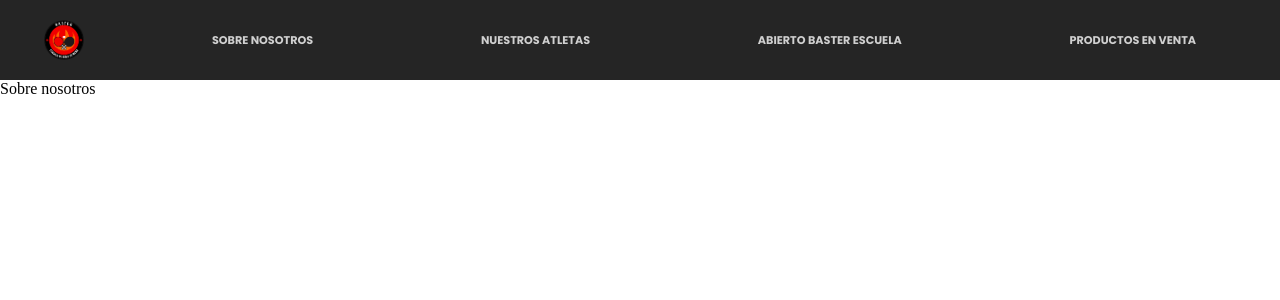
After one commit to JorgePasco1/baster-escuela-website, a Flask app: page /about in a window 1280 px wide. The commit adds this page. Shown: the top 300 px of the page. Run offline with Flask 2, Linux system fonts and the light colour scheme.

Commit message:
add common layout and header
also fix typos

```diff
--- a/app.py
+++ b/app.py
@@ -4,6 +4,8 @@ app = Flask(__name__)
 app.config["TEMPLATES_AUTO_RELOAD"] = True
 
 # Ensure responses aren't cached
+
+
 @app.after_request
 def after_request(response):
     response.headers["Cache-Control"] = "no-cache, no-store, must-revalidate"
@@ -11,6 +13,12 @@ def after_request(response):
     response.headers["Pragma"] = "no-cache"
     return response
 
+
 @app.route('/')
 def home():
     return render_template("index.html")
+
+
+@app.route('/about')
+def about():
+    return render_template("about.html", active="about")
--- /dev/null
+++ b/static/styles/shared.css
@@ -0,0 +1,59 @@
+:root {
+    --main-red: #D74000;
+    --main-orange: #E57D02;
+    --dark-gray: #252525;
+    --super-light-gray: #FCFCFC;
+    --light-gray: #D0D0D0;
+}
+
+* {
+    margin: 0;
+    padding: 0;
+}
+
+nav {
+    width: 100%;
+    height: 5rem;
+    background-color: var(--dark-gray);
+    color: var(--light-gray);
+    display: flex;
+    align-items: center;
+    font-family: Poppins;
+    font-weight: 700;
+    font-size: .7rem;
+}
+
+.menu-container {
+    height: 100%;
+    display: flex;
+    justify-content: space-around;
+    align-items: center;
+}
+
+.img-cont {
+    flex-basis: 10%;
+}
+
+.items-cont {
+    flex-basis: 90%;
+}
+
+.img-cont>a {
+    height: 100%;
+    display: flex;
+    align-items: center;
+}
+
+.menu-container>a>img {
+    height: 70%;
+    width: auto;
+}
+
+.menu-container>a {
+    color: inherit;
+    text-decoration: none;
+}
+
+.active {
+    color: var(--main-orange)
+}
--- /dev/null
+++ b/templates/about.html
@@ -0,0 +1,9 @@
+{% extends "layout.html" %}
+
+{% block title %}
+Sobre nosotros
+{% endblock %}
+
+{% block main %}
+Sobre nosotros
+{% endblock %}
--- /dev/null
+++ b/templates/layout.html
@@ -0,0 +1,33 @@
+<!DOCTYPE html>
+<html lang="en">
+
+<head>
+    <meta charset="UTF-8">
+    <meta name="viewport" content="width=device-width, initial-scale=1.0">
+    <link
+        href="https://fonts.googleapis.com/css2?family=Montserrat:wght@500&family=Poppins:wght@600;700;800&display=swap"
+        rel="stylesheet">
+    <link rel="stylesheet" type="text/css" href="{{ url_for('static', filename='styles/shared.css') }}">
+    <title>{% block title %}{% endblock %}</title>
+</head>
+
+<body>
+    <nav>
+        <div class="menu-container img-cont">
+            <a href="/">
+                <img src="{{ url_for('static', filename='img/logo.png') }}">
+            </a>
+        </div>
+        <div class="menu-container items-cont">
+            <a href="/about" class="{{ 'active' if active == 'about'}}">SOBRE NOSOTROS</a>
+            <a href="/atletas" class="{{ 'active' if active == 'atletas'}}">NUESTROS ATLETAS</a>
+            <a href="/abierto" class="{{ 'active' if active == 'abierto'}}">ABIERTO BASTER ESCUELA</a>
+            <a href="/productos" class="{{ 'active' if active == 'productos'}}">PRODUCTOS EN VENTA</a>
+        </div>
+    </nav>
+    <main>
+        {% block main %}{% endblock %}
+    </main>
+</body>
+
+</html>
```
Also changed, not shown: templates/index.html (+7 -3 lines).
